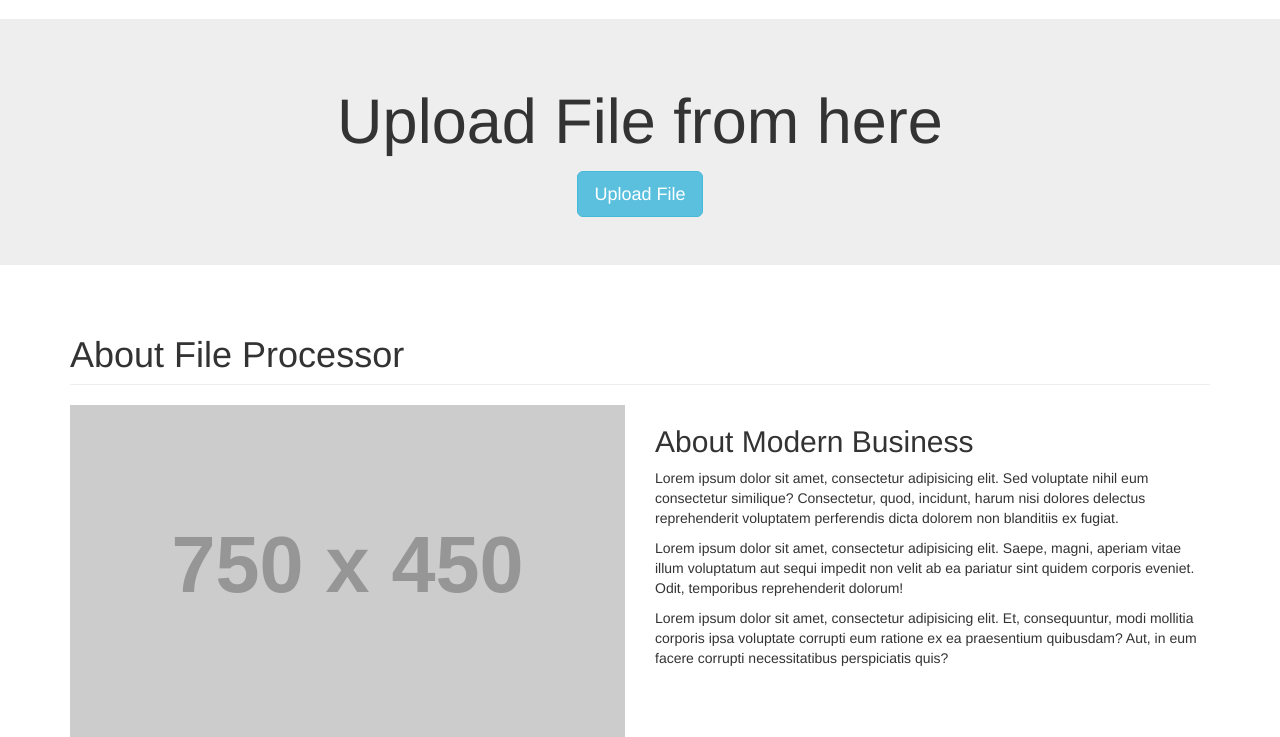
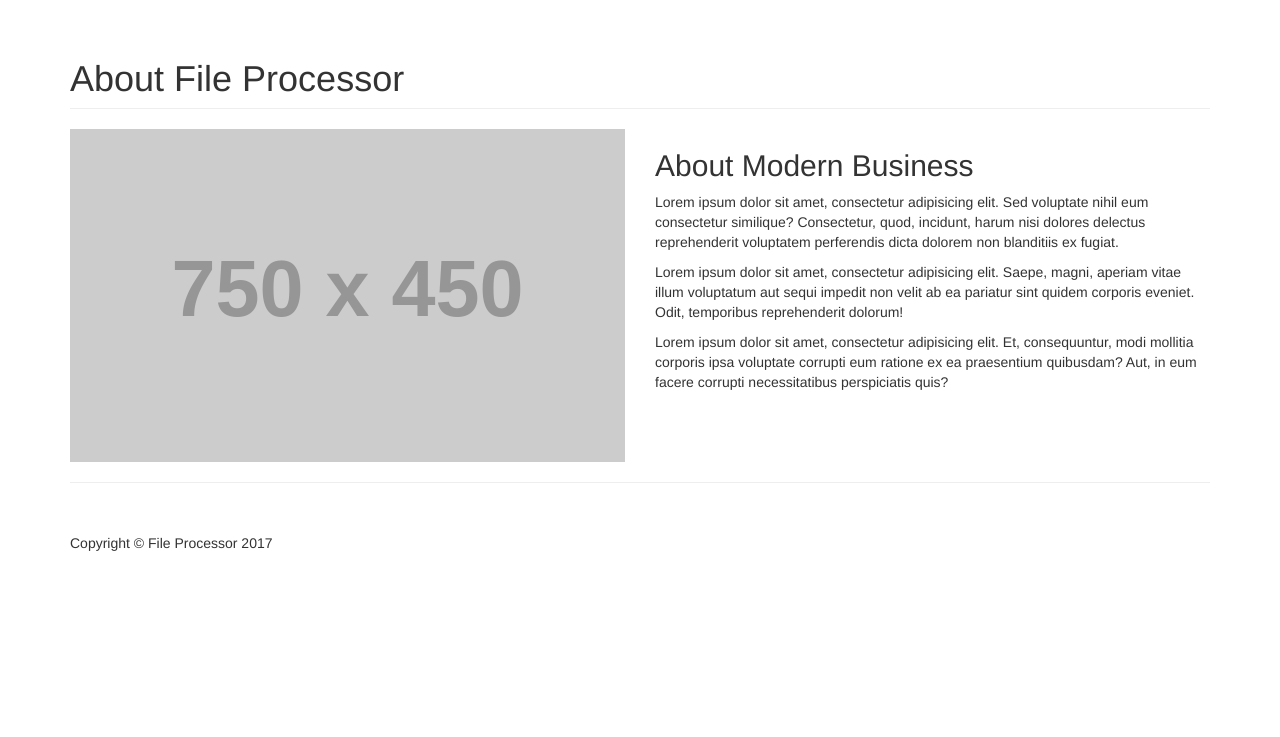
Before and after one commit to halfbug/wsapi, a Laravel app: page /about in a window 1280 px wide. Shown: the part 51-788 px from the top of the page. After the commit the page ends 602 px from the top, so only its background shows below. Run offline with Laravel 8, Linux system fonts and the light colour scheme; grey boxes labelled with a size stand in for pictures from a placeholder-image service; settings files or empty folders that the repository lacks are supplied; some libraries are stand-ins or nearby versions.

Commit message:
frontend file upload popup some changes

```diff
--- a/resources/views/layouts/frontend.blade.php
+++ b/resources/views/layouts/frontend.blade.php
@@ -93,16 +93,16 @@
 </nav>
 @if (\Request::is('/'))
     <!-- Header Carousel -->
-
+    <div class="text-center jumbotron">
+        <h1>Upload File from here</h1>
+        <p></p>
+        <button type="button" class="btn btn-info btn-lg" data-toggle="modal" data-target="#myModal">Upload File</button>
+    </div>
 @endif
 <br>
 
 
-<div class="text-center jumbotron">
-    <h1>Upload File from here</h1>
-    <p></p>
-    <button type="button" class="btn btn-info btn-lg" data-toggle="modal" data-target="#myModal">Upload File</button>
-</div>
+
 <!-- Modal -->
 <div id="myModal" class="modal fade" role="dialog">
     <div class="modal-dialog">
```
